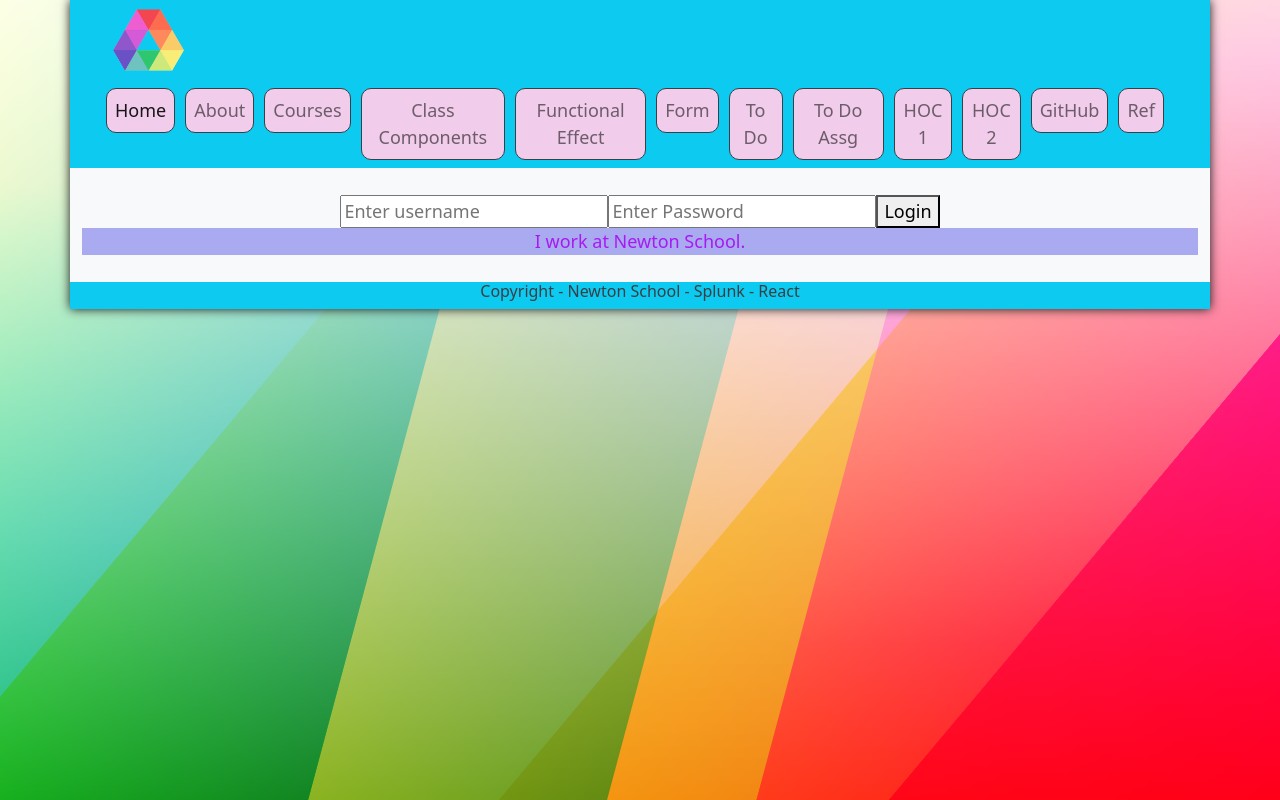
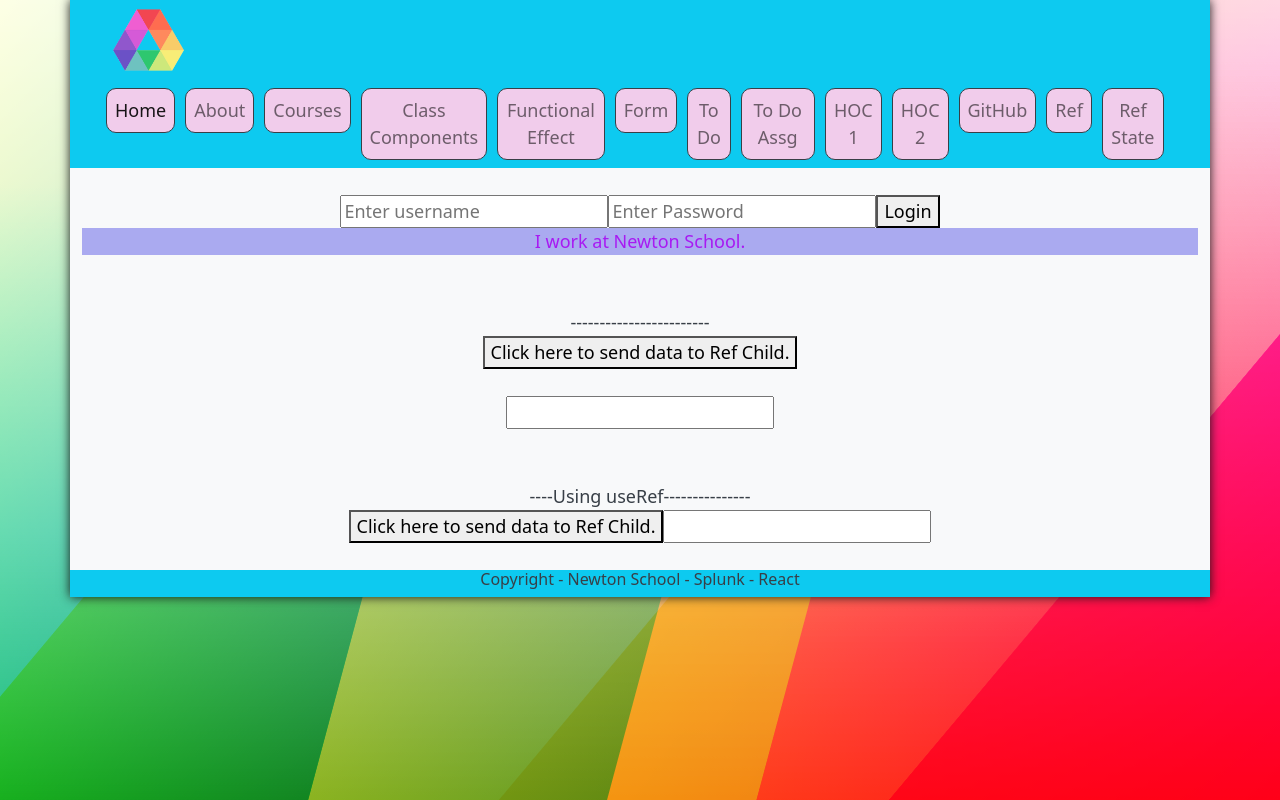
Before and after one commit to deepak104080/ns_splunk_react_intro, a React (Create React App) app: page /ref in a window 1280 px wide. Built offline with nearby package versions, Linux system fonts and the light colour scheme; the HTML template or start-up script is replaced by a standard one.

Commit message:
14th Feb 2022 - Class

```diff
--- a/src/App.js
+++ b/src/App.js
@@ -16,6 +16,7 @@ import Comp1 from './Comp1';
 import Comp2 from './Comp2';
 import GitHubIssues from './GitHubIssues';
 import RefClass from './RefClass';
+import RefState from './RefState';
 import './css/App.css';
 import '../node_modules/bootstrap/dist/css/bootstrap.min.css';
 import DataApp from './DataApp';
@@ -46,6 +47,11 @@ function App() {
                             <Route path="/hoc1" element= {<Comp1 />} />
                             <Route path="/hoc2" element= {<Comp2 />} />
                             <Route path="/ref" element= {<RefClass />} />
+                            <Route path="/ref2" element= {<RefState />} />
+                            {/* <Route path="assg" element= {<Main companyName = {companyname}/>} >
+                                <Route path="todo1" element= {<ToDo />} />
+                                <Route path="todo2" element= {<ToDoAssg />} />
+                            </Route> */}
                             <Route path="/" element={<Main companyName = {companyname}/>}/>
                             <Route path="*" element={<NotFound/>}/>
                         </Routes>
--- a/src/Header.js
+++ b/src/Header.js
@@ -66,6 +66,15 @@ const Header = (props) => {
                             <li className="nav-item">
                             <Link className="nav-link header-menu" to="/ref">Ref</Link>
                             </li>
+                            <li className="nav-item">
+                            <Link className="nav-link header-menu" to="/ref2">Ref State</Link>
+                            </li>
+                            {/* <li className="nav-item">
+                            <Link className="nav-link header-menu" to="/assg/todo1">To Do 1</Link>
+                            </li>
+                            <li className="nav-item">
+                            <Link className="nav-link header-menu" to="/assg/todo2">To Do 2</Link>
+                            </li> */}
                             {/* <li className="nav-item dropdown">
                             <Link className="nav-link dropdown-toggle" href="#" id="navbarDropdownMenuLink" role="button" data-bs-toggle="dropdown" aria-expanded="false">
                                 Dropdown link
--- /dev/null
+++ b/src/RefChild.js
@@ -0,0 +1,27 @@
+import React, {Component, forwardRef, useRef} from 'react';
+
+const RefChild = (props, ref) => {
+    const childLocalRef = useRef();
+    const updateLocalRef = () => {
+        childLocalRef.current.value = 'local input filed....';
+        childLocalRef.current.style.color = 'blue';
+    }
+
+        return(
+            <>
+                <br></br><br></br>
+                <input type="text" ref={ref} placeholder="" />
+
+                <br></br><br></br>
+                <br></br>
+                <div>----Using useRef---------------</div>
+                <button onClick={updateLocalRef}>Click here to send data to Ref Child.</button>
+                <input type="text" ref={childLocalRef} placeholder="" />
+                <br></br><br></br>
+
+            </>
+        )
+}
+
+
+export default forwardRef(RefChild);
--- a/src/RefClass.js
+++ b/src/RefClass.js
@@ -1,4 +1,5 @@
 import React, {Component} from 'react';
+import RefChild from './RefChild';
 
 class RefClass extends Component {
     constructor(){
@@ -6,6 +7,7 @@ class RefClass extends Component {
         this.inputRef = React.createRef();
         this.inputRef2 = React.createRef();
         this.divRef3 = React.createRef();
+        this.childRef = React.createRef();
     }
 
     componentDidMount() {
@@ -22,6 +24,9 @@ class RefClass extends Component {
         console.log('Data submitted - ', this.inputRef2.current.value);
         //api call - to verify login
     }
+    sendDataToChild = () => {
+        this.childRef.current.value = 'My name is xyz.';
+    }
 
     render() {
         return(
@@ -35,6 +40,12 @@ class RefClass extends Component {
                 {/* <input id="" type="text" /> */}
                 <div ref={this.divRef3}>I work at Newton School.</div>
                 <br></br>
+
+
+                <br></br>
+                <div>------------------------</div>
+                <button onClick={this.sendDataToChild}>Click here to send data to Ref Child.</button>
+                <RefChild ref={this.childRef}/>
             </>
         )
     }
--- /dev/null
+++ b/src/RefState.js
@@ -0,0 +1,45 @@
+import React, {useEffect, useRef, useState} from 'react';
+
+const RefState = () => {
+    const [name, setName] = useState('');
+    const [count, setCount] = useState(0);
+    const countRef = useRef(0);
+    // const childLocalRef = useRef();
+    // const updateLocalRef = () => {
+    //     childLocalRef.current.value = 'local input filed....';
+    //     childLocalRef.current.style.color = 'blue';
+    // }
+
+    const changeHandler =(e) => {
+        console.log(e.target.value);
+        setName(e.target.value);
+
+    }
+
+    useEffect(() => {
+        //setCount(count => count +1);
+        countRef.current = countRef.current + 1;
+        console.log('...rendered once...');
+    })
+
+        return(
+            <>
+
+                <br></br><br></br>
+                <div>------------------</div>
+                <input type="text" value={name} onChange={changeHandler} />
+                <button>Submit Data</button>
+                <br></br>
+                <div>Total Events Triggered / Total Character Count - {countRef.current}</div>
+
+
+                <div>------------------</div>
+
+                <br></br><br></br>
+
+            </>
+        )
+}
+
+
+export default RefState;
```
